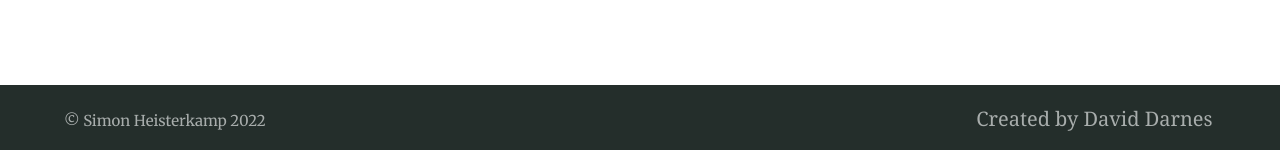
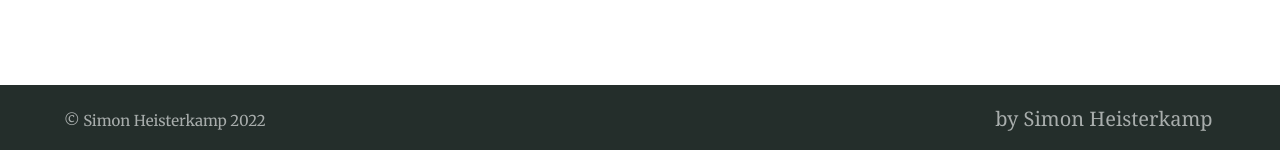
Before and after one commit to mrmasterplan/mrmasterplan.github.io, a Jekyll site: the page built from offline.md, in a window 1280 px wide. Shown: the part 747-897 px from the top of the page. Built offline with Jekyll 4.4.1, drawn with Linux system fonts in a browser that asks for light colours.

Commit message:
removed last reference to alembic

```diff
--- a/_config.yml
+++ b/_config.yml
@@ -115,12 +115,11 @@
   url: /categories/
 - title: Search
   url: /search/
-#- title: Fork Alembic
-#  url: https://github.com/daviddarnes/alembic
+
 
 navigation_footer:
-- title: Created by David Darnes
-  url: https://darn.es
+- title: by Simon Heisterkamp
+  url: https://heisterkamp.dk
 
 social_links: # Appears in sidebar. Set the urls then uncomment and comment out as desired
   Twitter: https://twitter.com/sjfheisterkamp
```
